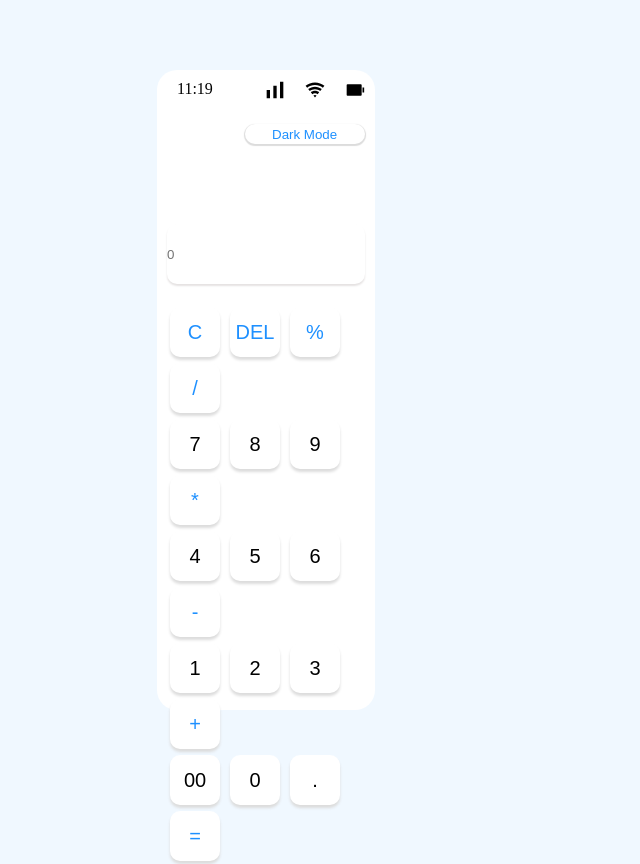
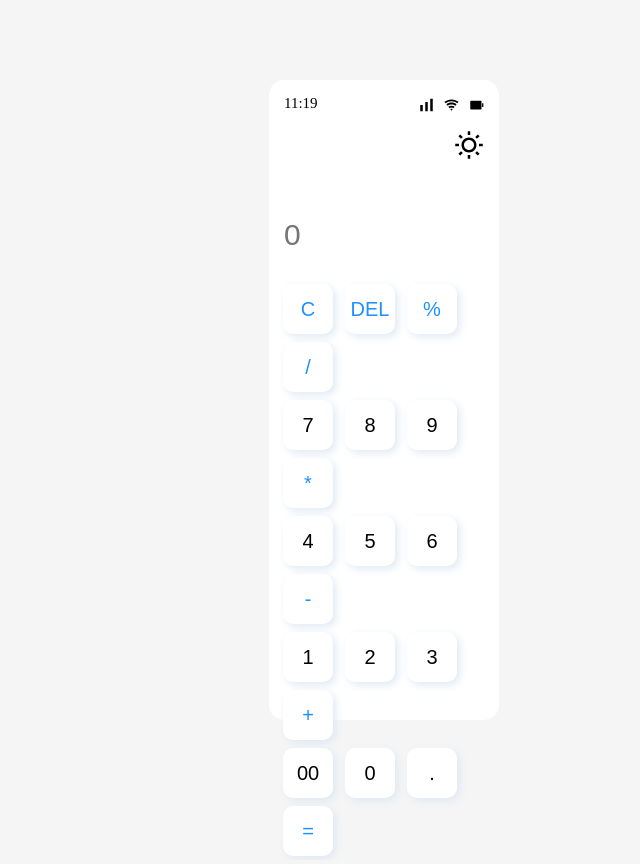
Before and after one commit to ajantaGhost/calculator, a plain HTML site: page index.html in a window 1280 px wide. Shown: the whole page, without its empty margins (243-883 px from the left). Drawn offline with Linux system fonts and the light colour scheme.

Commit message:
Final_commit

```diff
--- a/assets/css/main.css
+++ b/assets/css/main.css
@@ -4,94 +4,131 @@
     box-sizing: border-box;
 }
 body{
-    background-color:aliceblue;
+    font-family: 'Times New Roman', Times, serif;
+    background-color: whitesmoke;
 }
 .container{
-    padding: 10px 10px 30px 10px;
+    margin-top: 10vh;
+    margin-left: 40vw;
+    padding: 10px 10px 20px 10px;
+    height: 80vh;
+    width: 18vw;
+    display: grid;
+    border-radius: 15px;
     border: none;
-    border-radius: 20px;
-    height: 80vh;
-    width: 17vw;
-    display: grid;
-    margin-top: 70px;
-    margin-left: 400px;
     background-color: white;
 }
 .header{
-    padding: 0px 0px 0px 10px;
+    padding: 5px;
+    height: 30px;
+    width: auto;
     display: flex;
     justify-content: space-between;
 }
+.time p{
+    font-size: 15px;
+    font-weight: 400;
+    color: black;
+}
 .signals{
+    padding: 0;
     display: flex;
     justify-content: space-evenly;
-    gap: 20px;
+    gap:10px;
 }
-#tower{
-    width: 20px;
-    height: auto;
-}
-#wifi{
-    width: 20px;
-    height: auto;
-}
-#battery{
-    width: 20px;
-    height: auto;
+.signals svg{
+    height: 20px;
+    width: 15px;
+    fill: black;
 }
 .mode{
+    padding: 10px 5px;
+    margin-bottom: 50px;
+    height: 35px;
+    width: auto;
     display: flex;
     justify-content: flex-end;
-    margin-top: 20px;
 }
-.mode #lightMode{
-    border-radius: 30px;
-    height: 20px;
-    width: 120px;
+.mode #lightMode svg{
+    height: 30px;
+    border: none;
     cursor: pointer;
+    background-color: white;
+    fill: black;
+}
+.display{
+    display: flex;
+    padding: 5px 5px;
+    margin-bottom: 15px;
+}
+.display input{
+    height: 50px;
+    width: 100%;
+    border-radius: 10px;
     border: none;
-    background-color:white;
-    color: dodgerblue;
-    box-shadow: 0 1px 1px 1px  gainsboro;
+    cursor: pointer;
+    font-size: 30px;
+    font-weight: 500;
 }
-.Calculator{
+.buttons{
     display: grid;
-    justify-content:center;
-    align-items: center;
+    justify-content: space-around;
 }
-.Calculator button{
+.buttons button{
     height: 50px;
     width: 50px;
+    font-size: 20px;
+    margin: 4px;
     border-radius: 10px;
     border: none;
-    font-size: 20px;
-    margin: 3px;
-    box-shadow: 0 3px 3px 0 gainsboro;
     cursor: pointer;
+    background-color: white;
+    box-shadow: 3px 3px 8px rgb(224, 233, 243);
 }
-.Calculator input{
-    height: 60px;
-    width: auto;
-    margin-top: 80px;
-    margin-bottom: 20px;
-    border-radius: 10px;
-    border: none;
-    box-shadow: 0 2px 2px rgb(229, 226, 226);
-    display: flex;
-    align-items: flex-end;
-    justify-content: flex-end;
-    background-color:white;
-    cursor: pointer;
-}
-.btnOperator {
-    background-color: white;
-    color: dodgerblue;
-}
-.equal{
-    background-color: white;
+.btnOperator{
     color: dodgerblue;
 }
 .btnNumber{
-    background-color: white;
     color: black;
 }
+body.darkMode{
+    background-color: black;
+}
+body.darkMode .container{
+    background-color: rgb(20, 19, 19);
+}
+
+body.darkMode .time p{
+    font-size: 15px;
+    font-weight: 400;
+    color: white;
+}
+body.darkMode .signals{
+    padding: 0;
+    display: flex;
+    justify-content: space-evenly;
+    gap:10px;
+}
+body.darkMode .signals svg{
+    fill: white;
+}
+body.darkMode .buttons button{
+    background-color: rgb(20, 19, 19);
+    box-shadow: -3px -3px 8px rgb(64, 64, 64);
+}
+body.darkMode .btnNumber{
+    color: white;
+}
+body.darkMode .btnOperator{
+    color: gray;
+}
+body.darkMode .display input{
+    font-size: 30px;
+    font-weight: 500;
+    background-color: rgb(20, 19, 19);
+}
+
+body.darkMode .mode #lightMode svg{
+    background-color:rgb(20, 19, 19);
+    fill: white;
+}
--- a/assets/js/script.js
+++ b/assets/js/script.js
@@ -1,49 +1,40 @@
-let lightMode=document.querySelector('#lightMode');
-let icons=document.querySelectorAll('svg');
-let currentMode="light";
-lightMode.addEventListener("click",()=>{
-    if(currentMode==="light"){
-        currentMode="dark";
-        document.querySelector(".container").style.backgroundColor
-        ="rgba(0, 0, 0, 0.920)";
-        if(currentMode=== "dark"){
-            icons.forEach(icon=>{
-                icon.fill="white";
-            });
-        }
-    }
-    else{
-        currentMode="light";
-        document.querySelector(".container").style.backgroundColor="white";
-        if(currentMode=== "light"){
-            icons.forEach(icon=>{
-                icon.fill= "black";
-            });
-        }
-    }
-});
-
-let display = document.getElementById('displayBox');
-let buttons = document.querySelectorAll('button');
+const displayBox = document.getElementById('displayBox');
+const buttons = document.querySelectorAll('button');
+const lightModeButton = document.getElementById('lightMode');
+const modeIcon = document.getElementById('modeIcon');
+const body = document.body;
 let string = "";
 let btnArray = Array.from(buttons);
 btnArray.forEach(btn =>{
     btn.addEventListener('click', (e) =>{
         if(e.target.innerHTML == '='){
-            string= eval(string);
-            display.value = string;
+            try{
+                string= eval(string);
+                displayBox.value = string;
+            }
+            catch (error) {
+                displayBox.value = 'Error';
+            }
         }
         else if(e.target.innerHTML == 'C'){
             string = "";
-            display.value = string;
+            displayBox.value = string;
         }
         else if(e.target.innerHTML == "DEL"){
             string = string.substring(0, string.length-1);
-            display.value = string;
+            displayBox.value = string;
         }
         else{
             string+= e.target.innerHTML;
-            display.value = string;
+            displayBox.value = string;
         }
-    })
-})
+    });
+});
+lightModeButton.addEventListener('click', () => {
+    body.classList.toggle('darkMode');
+    if (body.classList.contains('darkMode')) {
+        modeIcon.innerHTML=`<path d="M11.3807 2.01886C9.91573 3.38768 9 5.3369 9 7.49999C9 11.6421 12.3579 15 16.5 15C18.6631 15 20.6123 14.0843 21.9811 12.6193C21.6613 17.8537 17.3149 22 12 22C6.47715 22 2 17.5228 2 12C2 6.68514 6.14629 2.33869 11.3807 2.01886Z"></path>`;
+    } else {
+        modeIcon.innerHTML=`<path d="M12 18C8.68629 18 6 15.3137 6 12C6 8.68629 8.68629 6 12 6C15.3137 6 18 8.68629 18 12C18 15.3137 15.3137 18 12 18ZM12 16C14.2091 16 16 14.2091 16 12C16 9.79086 14.2091 8 12 8C9.79086 8 8 9.79086 8 12C8 14.2091 9.79086 16 12 16ZM11 1H13V4H11V1ZM11 20H13V23H11V20ZM3.51472 4.92893L4.92893 3.51472L7.05025 5.63604L5.63604 7.05025L3.51472 4.92893ZM16.9497 18.364L18.364 16.9497L20.4853 19.0711L19.0711 20.4853L16.9497 18.364ZM19.0711 3.51472L20.4853 4.92893L18.364 7.05025L16.9497 5.63604L19.0711 3.51472ZM5.63604 16.9497L7.05025 18.364L4.92893 20.4853L3.51472 19.0711L5.63604 16.9497ZM23 11V13H20V11H23ZM4 11V13H1V11H4Z"></path>`;
+    }
+});
--- a/index.html
+++ b/index.html
@@ -27,10 +27,14 @@
                 </div>
             </div>
             <div class="mode">
-                <input type="button" id="lightMode" value="Dark Mode">
+                 <div id="lightMode">
+                    <svg id="modeIcon" xmlns="http://www.w3.org/2000/svg" viewBox="0 0 24 24" fill="currentColor"><path d="M12 18C8.68629 18 6 15.3137 6 12C6 8.68629 8.68629 6 12 6C15.3137 6 18 8.68629 18 12C18 15.3137 15.3137 18 12 18ZM12 16C14.2091 16 16 14.2091 16 12C16 9.79086 14.2091 8 12 8C9.79086 8 8 9.79086 8 12C8 14.2091 9.79086 16 12 16ZM11 1H13V4H11V1ZM11 20H13V23H11V20ZM3.51472 4.92893L4.92893 3.51472L7.05025 5.63604L5.63604 7.05025L3.51472 4.92893ZM16.9497 18.364L18.364 16.9497L20.4853 19.0711L19.0711 20.4853L16.9497 18.364ZM19.0711 3.51472L20.4853 4.92893L18.364 7.05025L16.9497 5.63604L19.0711 3.51472ZM5.63604 16.9497L7.05025 18.364L4.92893 20.4853L3.51472 19.0711L5.63604 16.9497ZM23 11V13H20V11H23ZM4 11V13H1V11H4Z"></path></svg>
+                 </div>
             </div>
-            <div class="Calculator">
+            <div class="display">
                 <input type="text" id="displayBox" placeholder="0">
+            </div>
+            <div class="buttons">
                 <div>
                     <button class="btnOperator">C</button>
                     <button class="btnOperator">DEL</button>
@@ -59,7 +63,7 @@
                     <button class="btnNumber">00</button>
                     <button class="btnNumber">0</button>
                     <button class="btnNumber">.</button>
-                    <button class="equal">=</button>
+                    <button class="btnOperator">=</button>
                 </div>
             </div>
         </div>
```
Also changed, not shown: assets/icons/darkMode.svg (added), assets/icons/lightMode.svg (added).
